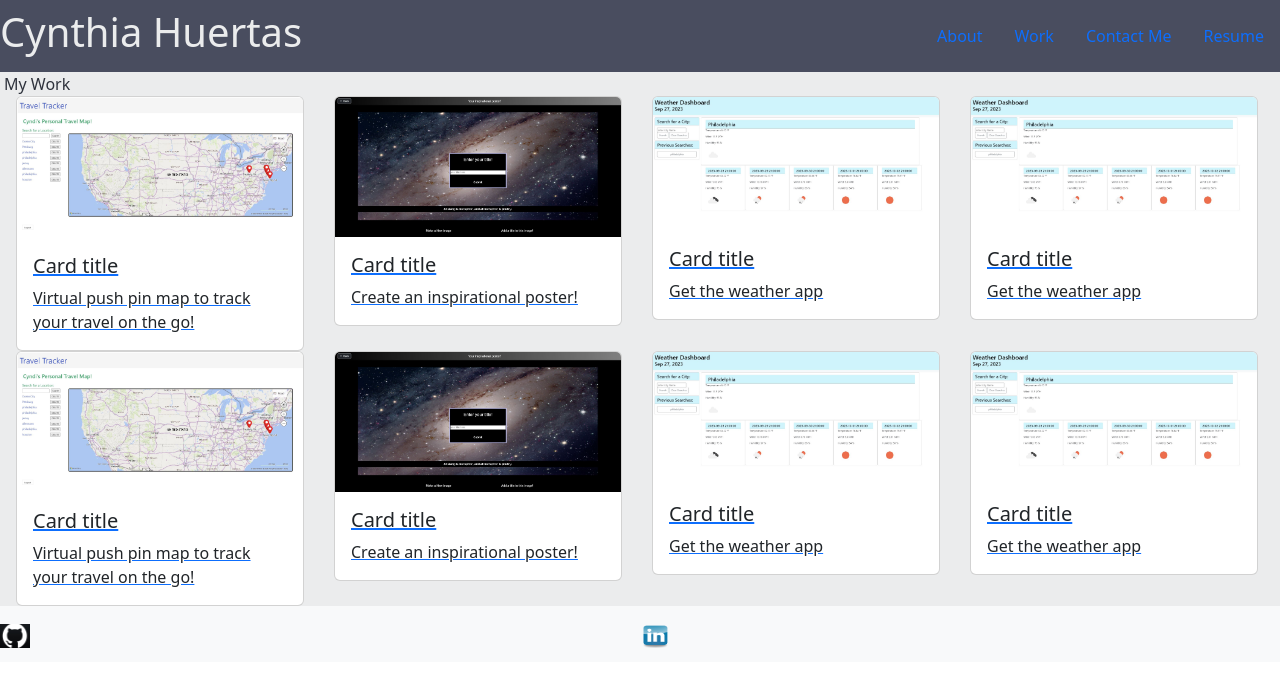
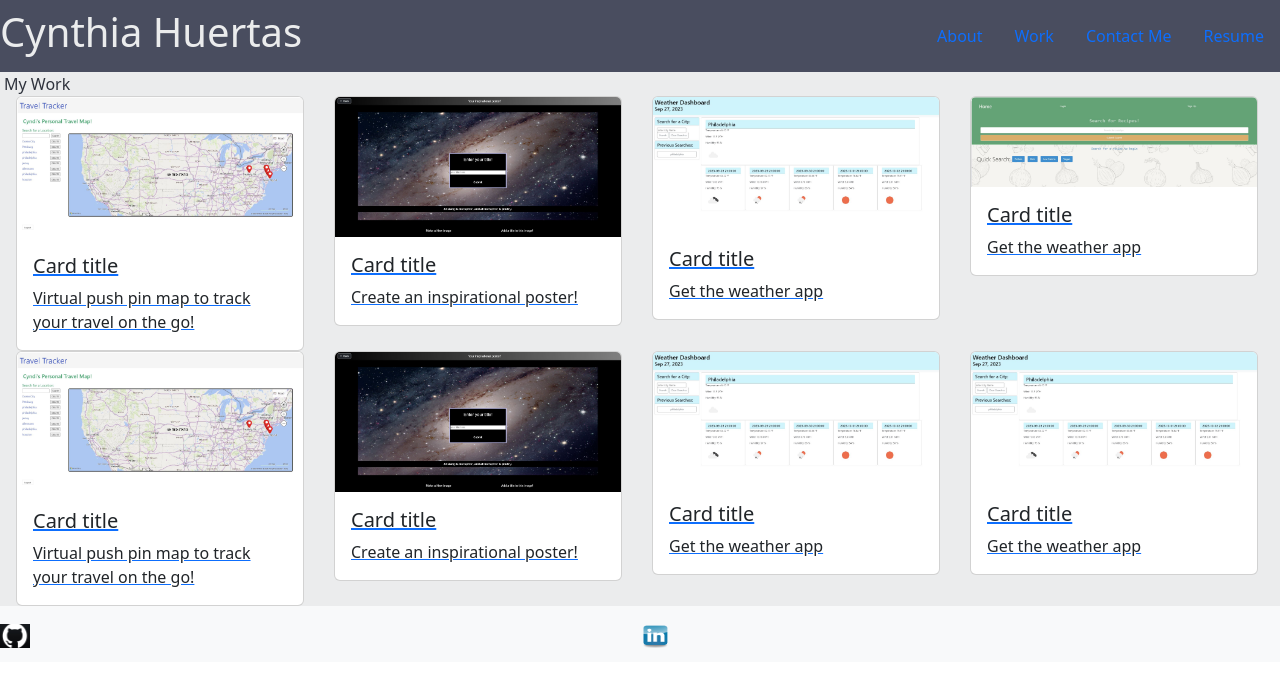
Before and after one commit to CyndiHue/HuertasCPortfolio, a React (Vite) app: page /Work in a window 1280 px wide. Shown: the top 686 px of the page. Built offline with nearby package versions, Linux system fonts and the light colour scheme.

Commit message:
project 3 added

```diff
--- a/src/pages/Work.jsx
+++ b/src/pages/Work.jsx
@@ -1,6 +1,7 @@
 import projectOne from '../assets/posterCreation.jpg'
 import projectTwo from '../assets/travelTracker.jpg'
 import weatherApp from '../assets/weatherApp.jpg'
+import projectThree from '../assets/project3.jpg'
 
 
 export default function Work() {
@@ -51,9 +52,9 @@ export default function Work() {
       </div>
 
       <div className="col">
-          <a href="#" >
+          <a href="https://project-3-app-mck-b96b86dfcabe.herokuapp.com/" >
         <div className="card" style={{width: "18rem"}}>
-        <img src={weatherApp} className="card-img-top" alt="..."></img>
+        <img src={projectThree} className="card-img-top" alt="..."></img>
           <div className="card-body">
           <h5 className="card-title">Card title</h5>
           <p className="card-text">Get the weather app</p>
```
Also changed, not shown: src/assets/project3.jpg (added).
